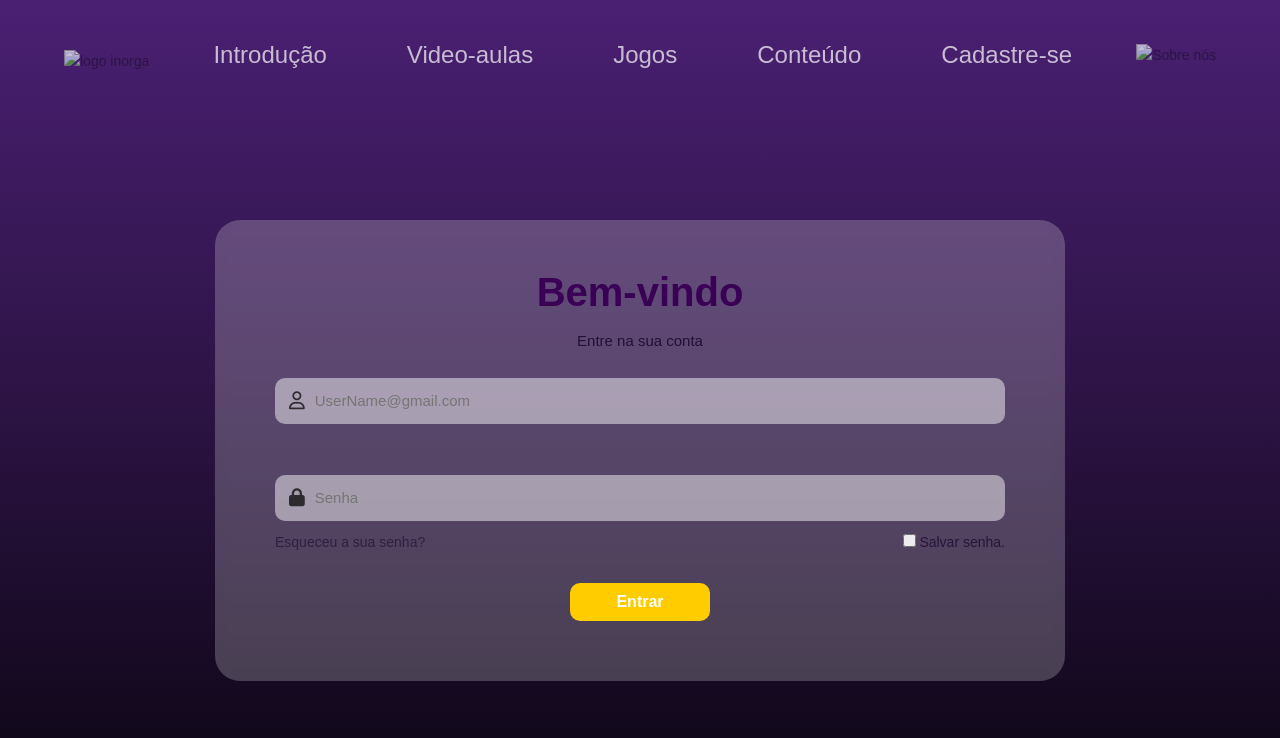
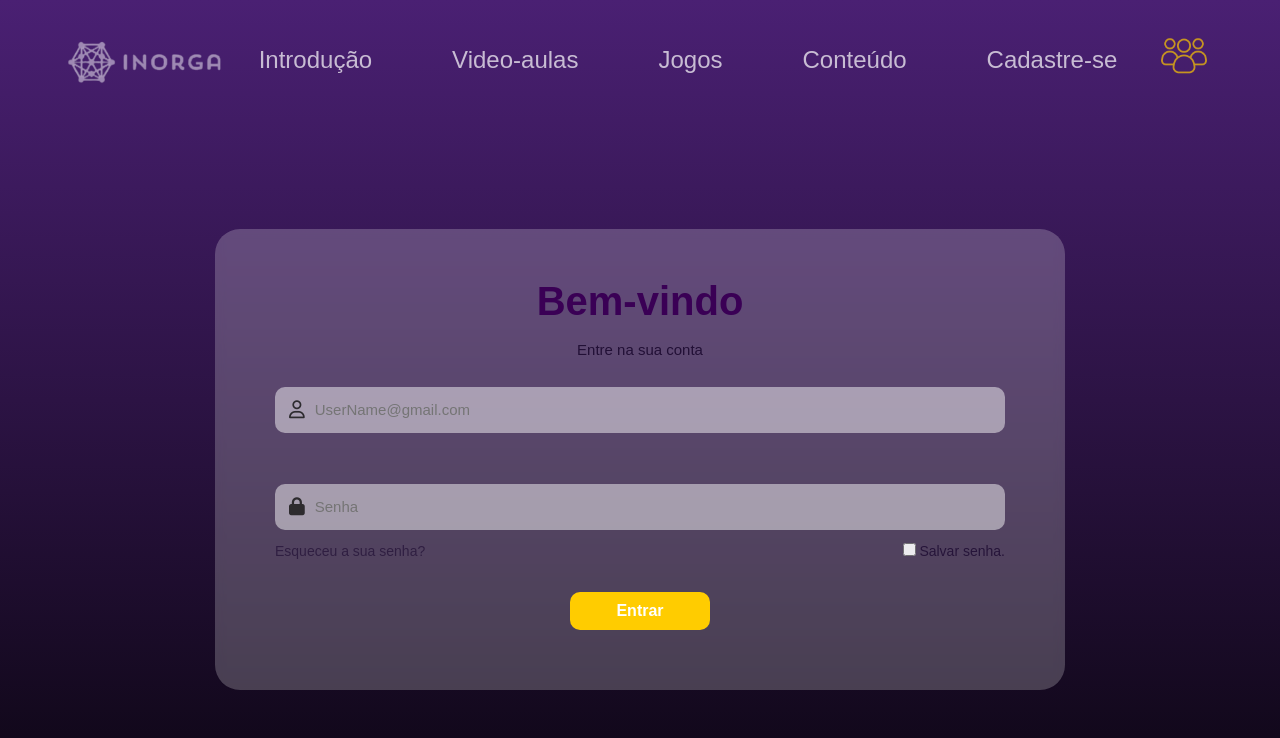
Before and after one commit to Geovannaoliveiracosta12a/EDUTEC2025, a plain HTML site: page login.html in a window 1280 px wide. Drawn offline with Linux system fonts and the light colour scheme.

Commit message:
atualização do projeto - login.html

```diff
--- a/login.html
+++ b/login.html
@@ -11,7 +11,7 @@
     <header>
         <div class="logo">
             <a href="./index.html">
-               <img src="./pages/logo.qi.png" alt="logo inorga">
+               <img src="./images/logo.png" alt="logo inorga">
             </a>
         </div>
 
@@ -36,7 +36,7 @@
 
         <div class="about">
             <a href="./sobre-nos.html">
-                <img src="./pages/boneco.icone.png" alt="Sobre nós" class="about-img">
+                <img src="./images/about us.png" alt="Sobre nós" class="about-img">
             </a>
         </div>
     </header>
```
